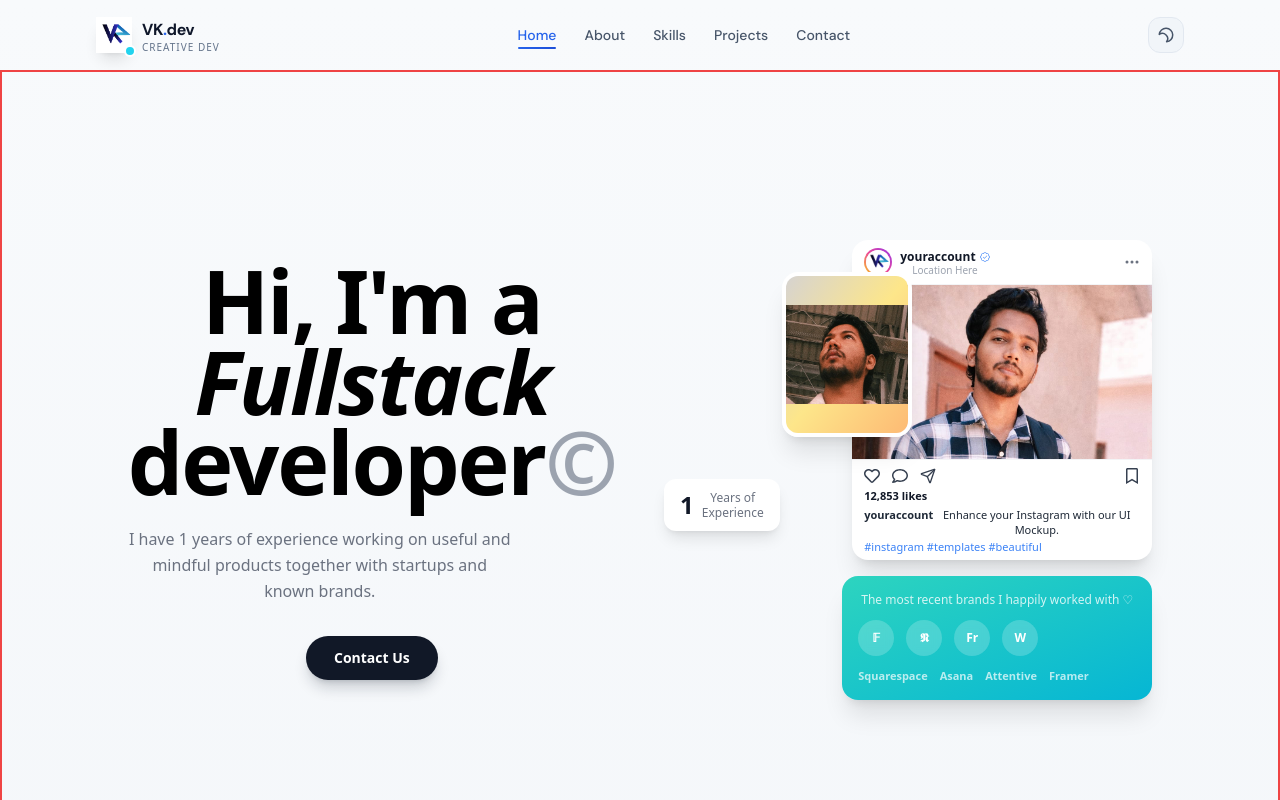
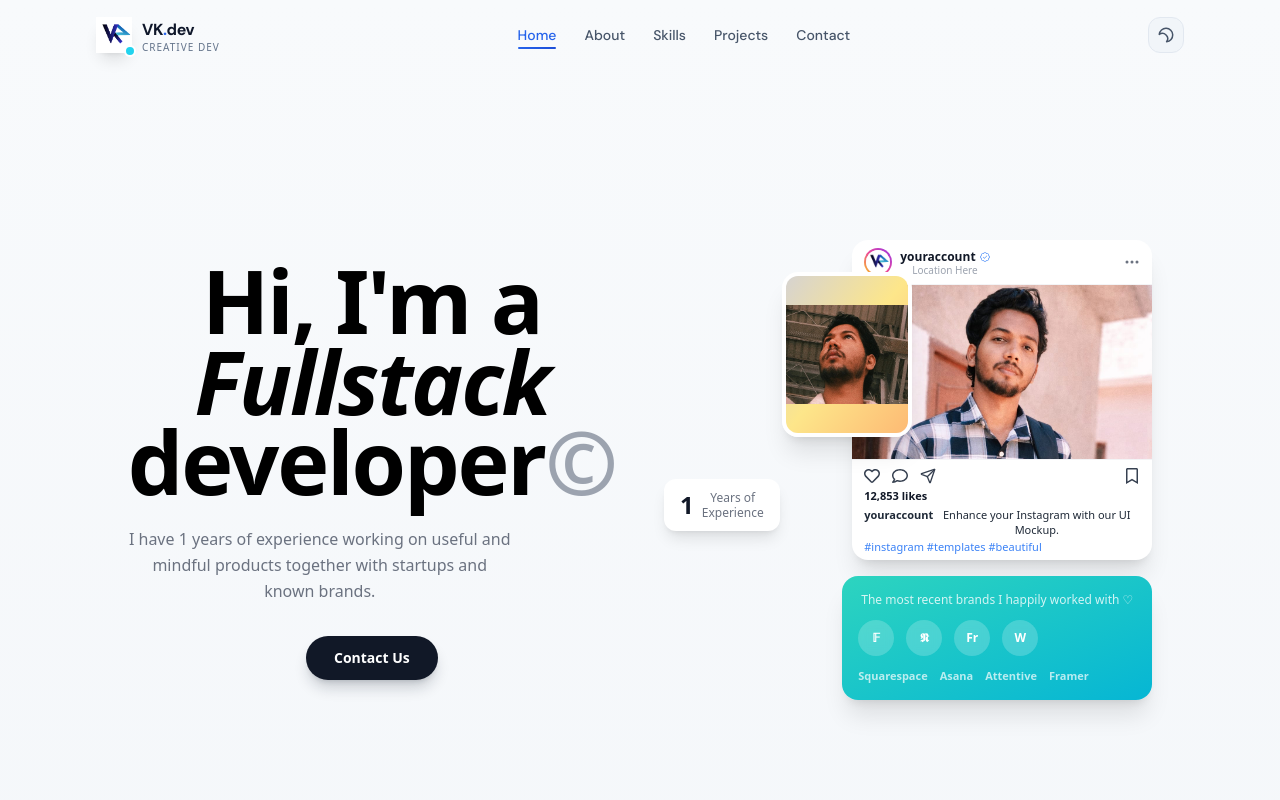
Before and after one commit to Vipin9588/VK.dev, a React (Vite) app: page / in a window 1280 px wide. Shown: the top 800 px of the page. Built offline with nearby package versions, Linux system fonts and the light colour scheme.

Commit message:
border change

```diff
--- a/src/components/PortfolioHeader/Header.jsx
+++ b/src/components/PortfolioHeader/Header.jsx
@@ -263,7 +263,7 @@ export default function Header() {
               alignItems: "center",
               justifyContent: "center",
             }}
-             className='border-2 border-red-500'
+             className='borde-2 border-red-500'
           >
             <div style={{ textAlign: "center" }}>
 
```
